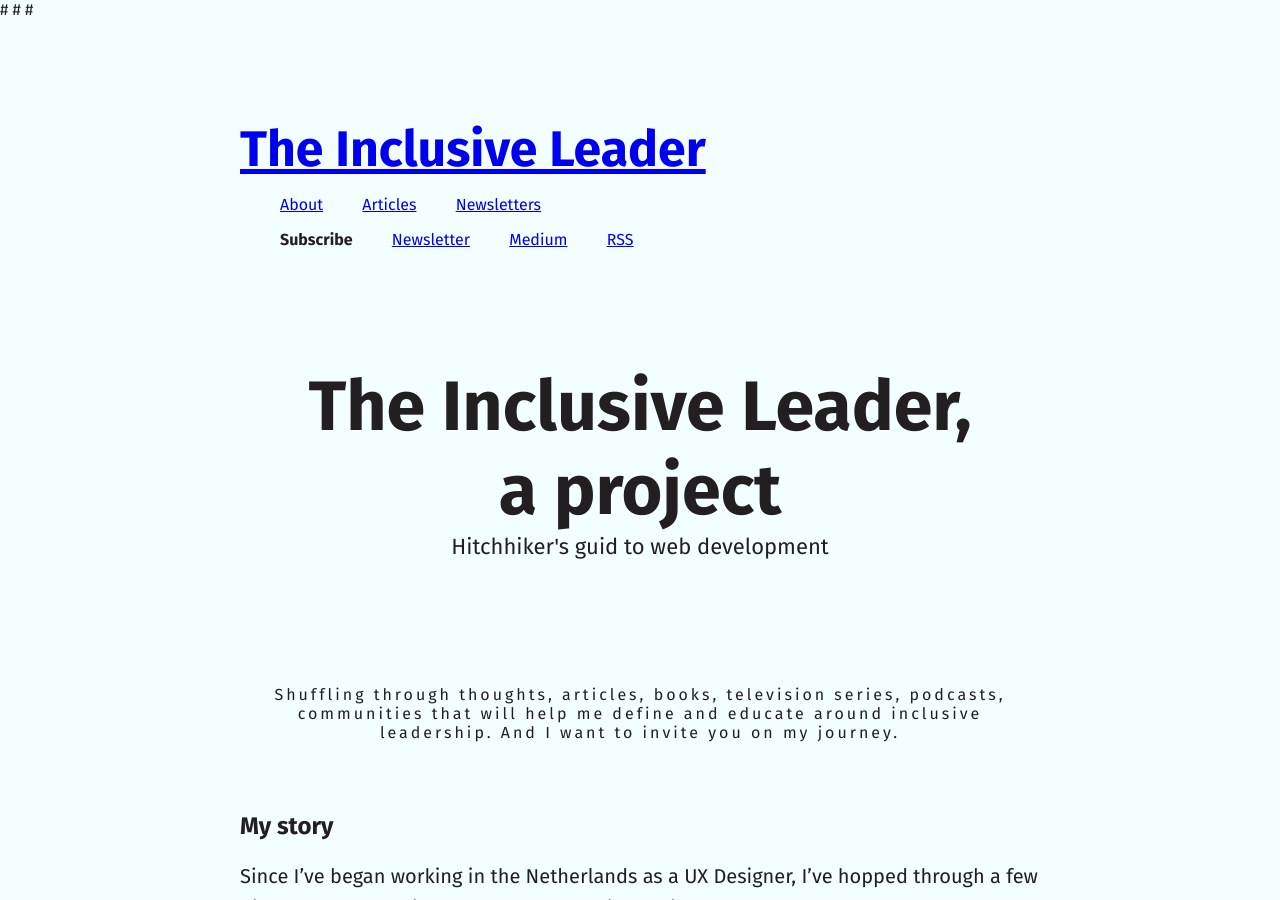
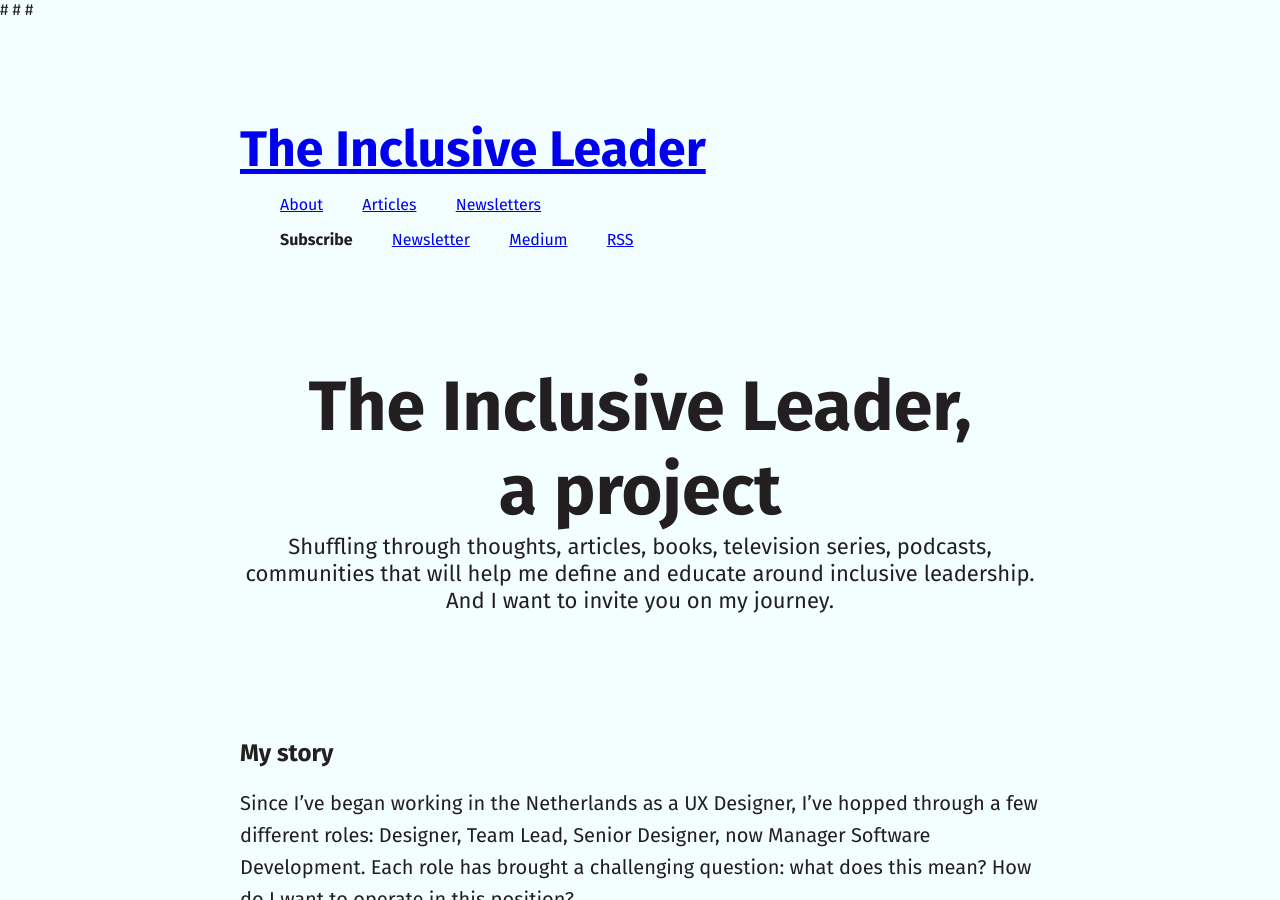
Before and after one commit to elnatnal/the-inclusive-leader, a Jekyll site: the page built from index.html, in a window 1280 px wide and 900 px high. Built offline with Jekyll 4.4.1, drawn with Linux system fonts in a browser that asks for light colours; some web fonts are replaced.

```diff
--- a/index.html
+++ b/index.html
@@ -1,12 +1,10 @@
 ---
 layout: page
 title: The Inclusive Leader, a project
-subtitle: Hitchhiker's guid to web development
+subtitle: Shuffling through thoughts, articles, books, television series, podcasts, communities that will help me define and educate around inclusive leadership. And I want to invite you on my journey.
 sitemap:
   priority: 0.9
 ---
-
-<blockquote>Shuffling through thoughts, articles, books, television series, podcasts, communities that will help me define and educate around inclusive leadership. And I want to invite you on my journey.</blockquote>
 
 <h2>My story</h2>
 <p>Since I’ve began working in the Netherlands as a UX Designer, I’ve hopped through a few different roles: Designer, Team Lead, Senior Designer, now Manager Software Development. Each role has brought a challenging question: what does this mean? How do I want to operate in this position?</p>
```
